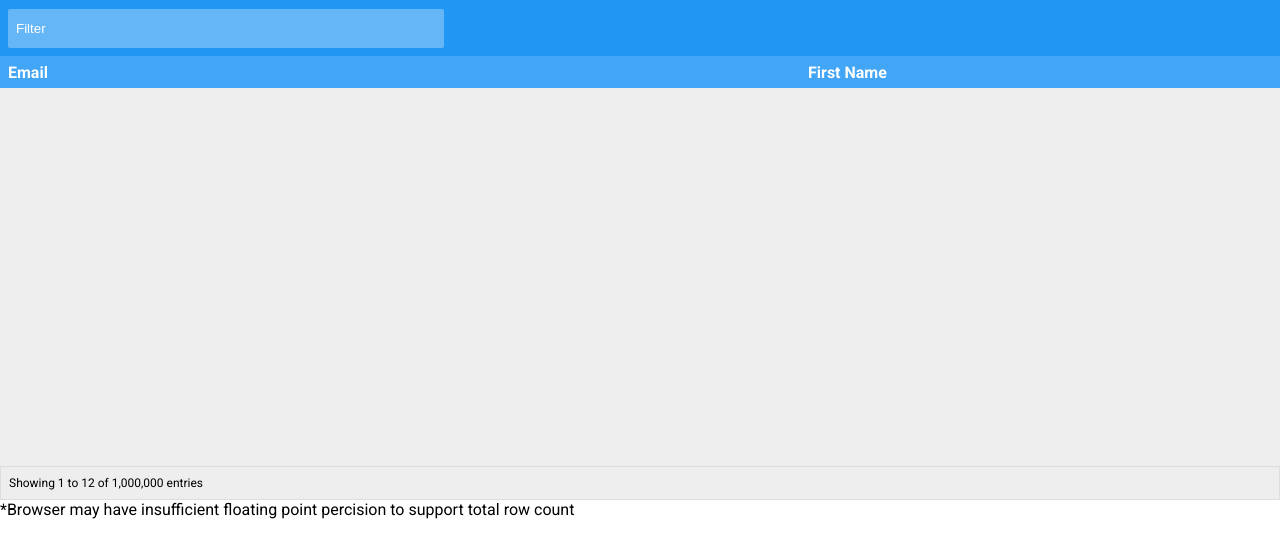
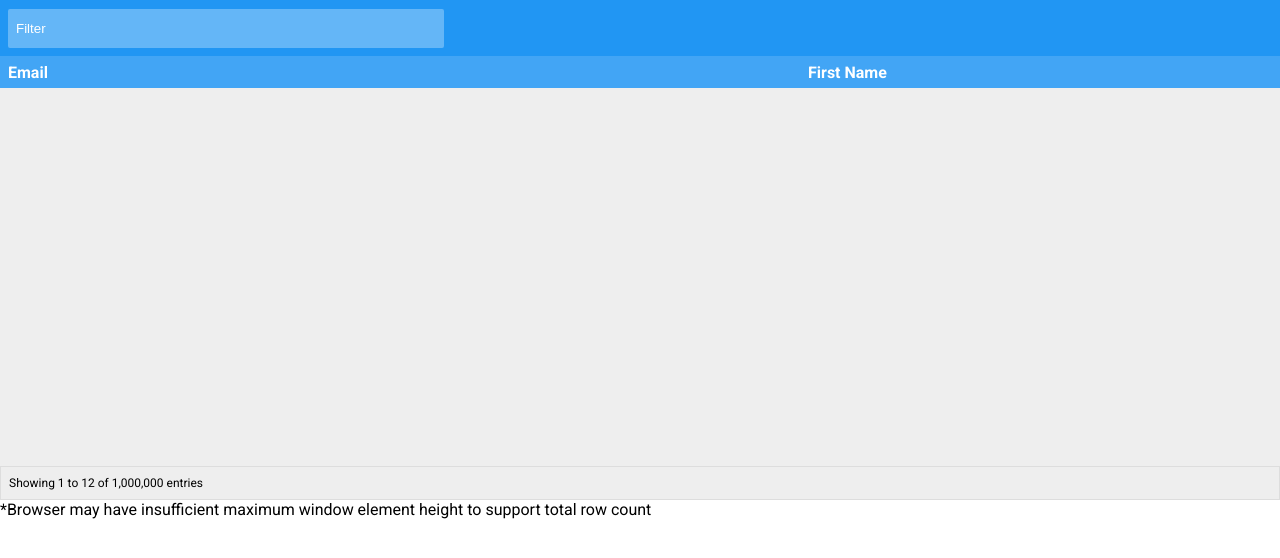
Before and after one commit to CompilerErrorRBX/BetterTable, a plain HTML site: page index.html in a window 1280 px wide. Drawn offline with Linux system fonts and the light colour scheme.

Commit message:
Correct label

```diff
--- a/index.html
+++ b/index.html
@@ -64,6 +64,6 @@
         bt.rowIndex = 4852;
       }, 2000);
     </script>
-    <span>*Browser may have insufficient floating point percision to support total row count</span>
+    <span>*Browser may have insufficient maximum window element height to support total row count</span>
   </body>
 </html>
```
